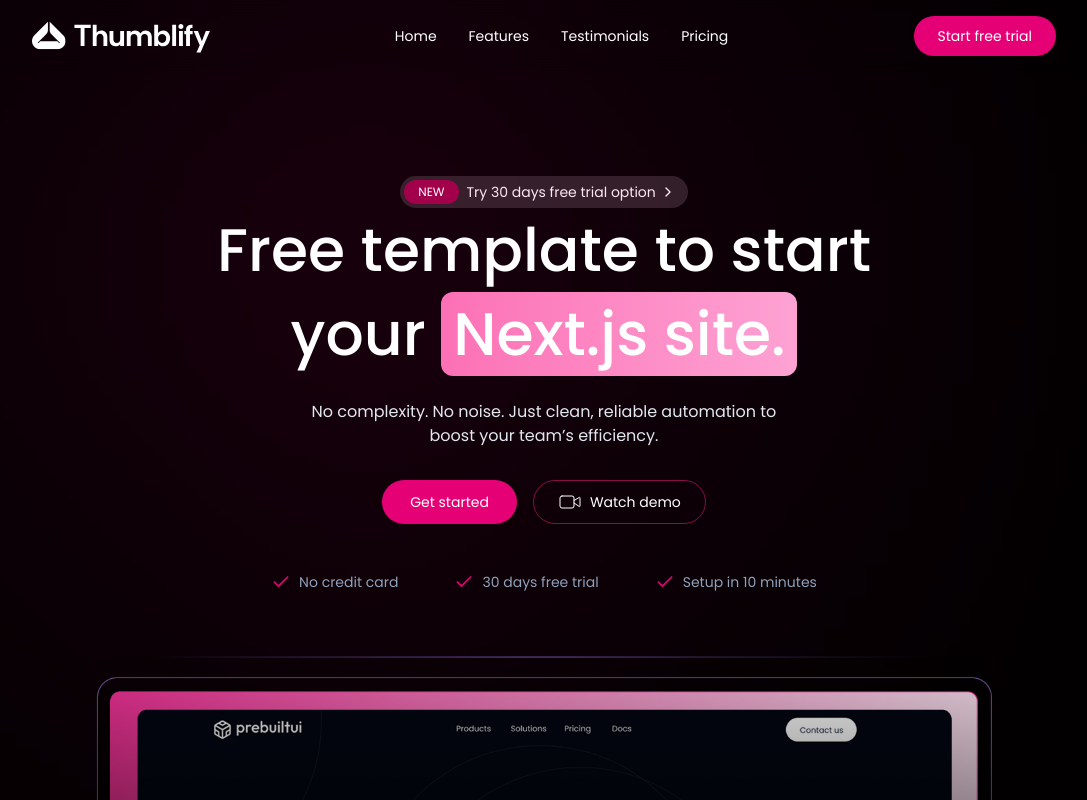
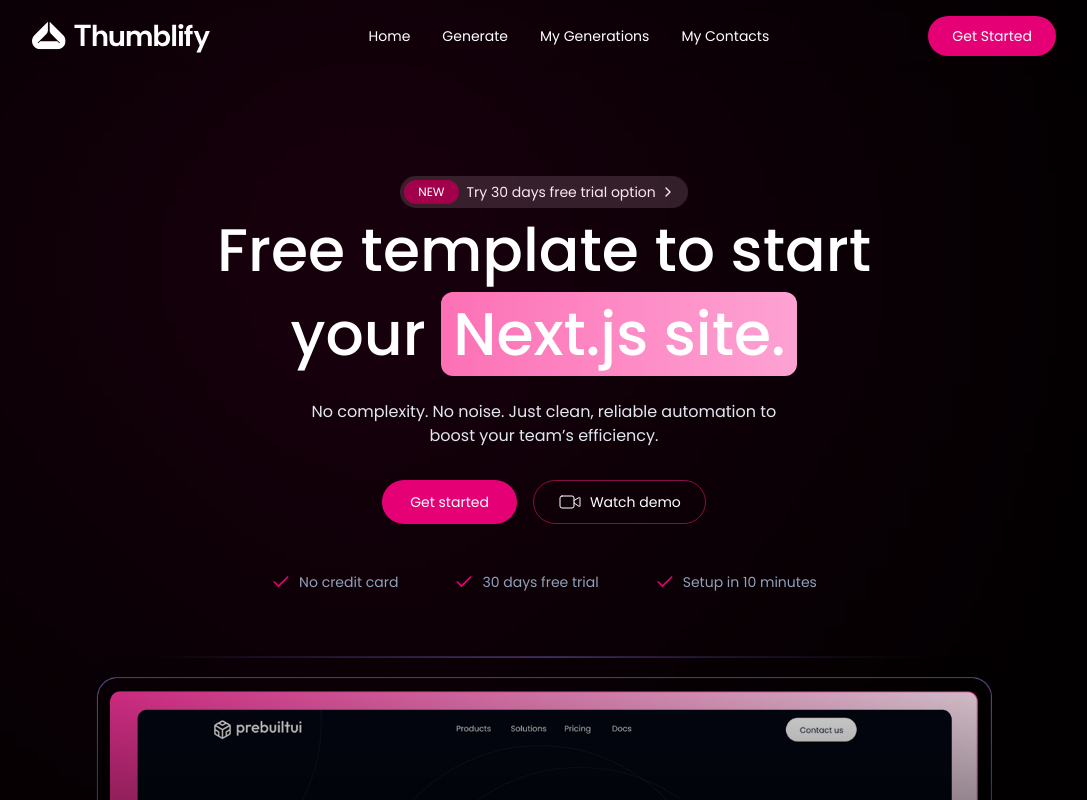
Before and after one commit to Kishan8548/Thumblify, a React (Vite) app: page / in a window 1280 px wide. Shown: the top 800 px of the page, without its empty margins (96-1183 px from the left). Built offline with nearby package versions, Linux system fonts and the light colour scheme.

Commit message:
clean up navbar header implementation

```diff
--- a/src/components/Navbar.tsx
+++ b/src/components/Navbar.tsx
@@ -3,10 +3,11 @@ import { useState } from "react";
 import { motion } from "motion/react";
 import { navlinks } from "../data/navlinks";
 import type { INavLink } from "../types";
-import { Link, NavLink } from "react-router-dom";
+import { Link, NavLink, useNavigate } from "react-router-dom";
 
 export default function Navbar() {
     const [isOpen, setIsOpen] = useState(false);
+    const navigate = useNavigate()
 
     return (
         <>
@@ -21,15 +22,14 @@ export default function Navbar() {
                 </Link>
 
                 <div className="hidden md:flex items-center gap-8 transition duration-500">
-                    {navlinks.map((link: INavLink) => (
-                        <NavLink key={link.name} to={link.href} className="hover:text-pink-500 transition">
-                            {link.name}
-                        </NavLink>
-                    ))}
+                    <Link to='/' className="hover:text-pink-500 transition">Home</Link>
+                    <Link to='/generate' className="hover:text-pink-500 transition">Generate</Link>
+                    <Link to='/my-generation' className="hover:text-pink-500 transition">My Generations</Link>
+                    <Link to='#' className="hover:text-pink-500 transition">My Contacts</Link>
                 </div>
 
-                <button className="hidden md:block px-6 py-2.5 bg-pink-600 hover:bg-pink-700 active:scale-95 transition-all rounded-full">
-                    Start free trial
+                <button onClick={(()=>navigate('/login'))} className="hidden md:block px-6 py-2.5 bg-pink-600 hover:bg-pink-700 active:scale-95 transition-all rounded-full">
+                    Get Started
                 </button>
                 <button onClick={() => setIsOpen(true)} className="md:hidden">
                     <MenuIcon size={26} className="active:scale-90 transition" />
@@ -37,11 +37,11 @@ export default function Navbar() {
             </motion.nav>
 
             <div className={`fixed inset-0 z-100 bg-black/40 backdrop-blur flex flex-col items-center justify-center text-lg gap-8 md:hidden transition-transform duration-400 ${isOpen ? "translate-x-0" : "-translate-x-full"}`}>
-                {navlinks.map((link: INavLink) => (
-                    <NavLink key={link.name} to={link.href} onClick={() => setIsOpen(false)}>
-                        {link.name}
-                    </NavLink>
-                ))}
+                <Link onClick={() => setIsOpen(false)} to='/'>Home</Link>
+                <Link onClick={() => setIsOpen(false)} to='/generate'>Generate</Link>
+                <Link onClick={() => setIsOpen(false)} to='/my-generation'>My Generations</Link>
+                <Link onClick={() => setIsOpen(false)} to='#'>My Contacts</Link>
+                <Link onClick={() => setIsOpen(false)} to='/login'>Login</Link>
                 <button onClick={() => setIsOpen(false)} className="active:ring-3 active:ring-white aspect-square size-10 p-1 items-center justify-center bg-pink-600 hover:bg-pink-700 transition text-white rounded-md flex">
                     <XIcon />
                 </button>
```
